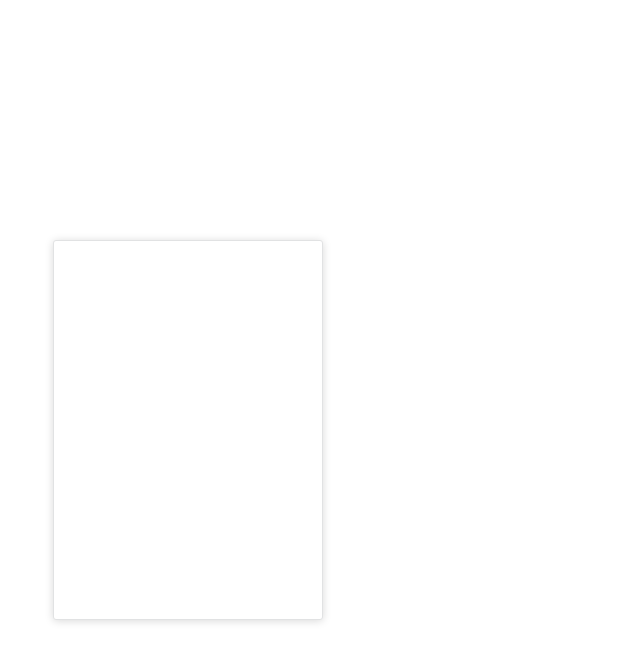
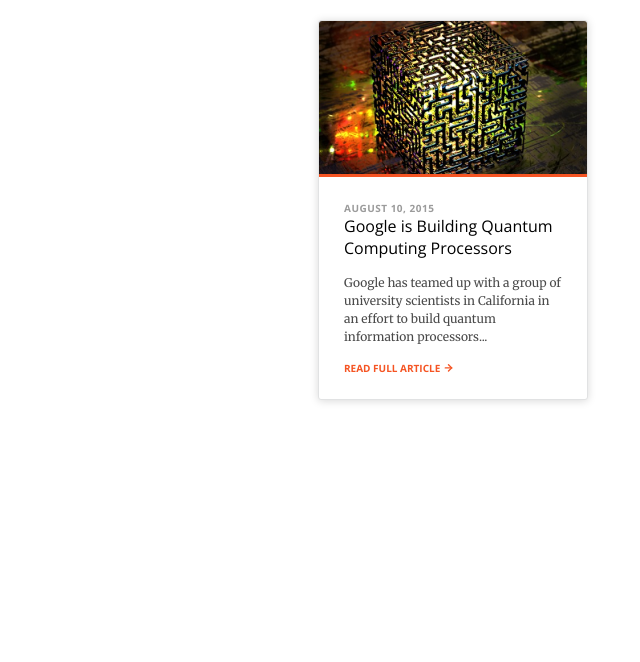
Before and after one commit to ted-palmer/Credera-UX-Card-Exercise, a plain HTML site: page index.html in a window 1280 px wide. Shown: the whole page, without its empty margins (187-827 px from the left). Drawn offline with nearby package versions, Linux system fonts and the light colour scheme.

Commit message:
Updated card styling and structure

```diff
--- a/index.css
+++ b/index.css
@@ -1,18 +1,10 @@
 
-.Container {
-    position: absolute;
+.card{
+    position: relative;
     width: 270px;
     height: 380px;
-    left: 120px;
-    top: 120px;
-}
-
-.Card {
-    position: absolute;
-    width: 270px;
-    height: 380px;
-    left: 120px;
-    top: 120px;
+    margin: auto;
+    margin-top: 20px;
 
     background: #FFFFFF;
     border: 1px solid #E1E2E3;
@@ -20,3 +12,99 @@
     box-shadow: 0px 1px 8px rgba(0, 0, 0, 0.154693);
     border-radius: 3px;
 }
+
+@media only screen and (max-width: 275px) {
+    .card{
+        width: 100%;
+        height: 100%;
+    }
+}
+
+.card-body{
+    padding: 24px 25px 25px 25px;
+}
+
+.accent{
+    position: absolute;
+    bottom: 0px;
+    width: 100%;
+    height: 3px;
+    background: #F55423;
+    z-index: 1;
+}
+
+.image-container{
+    position: relative;
+    height: 156px;
+    overflow: hidden;
+}
+
+.image{
+    object-fit: contain;
+    object-position: 50% 50%;
+    border-radius: 3px 3px 0px 0px;
+}
+
+.date{
+    font-family: Open Sans;
+    font-style: normal;
+    font-weight: bold;
+    font-size: 10px;
+    line-height: 14px;
+    letter-spacing: 0.5px;
+    color: #9B9B9B;
+}
+
+.title{
+    font-family: Open Sans;
+    font-size: 16px;
+    font-style: normal;
+    font-weight: 400;
+    line-height: 22px;
+    letter-spacing: 0px;
+    text-align: left;
+    margin-bottom: 15px;
+}
+
+.text{
+    font-family: Merriweather;
+    font-style: normal;
+    font-weight: normal;
+    font-size: 12px;
+    line-height: 18px;
+    color: #4A4A4A;
+    margin-bottom: 12px;
+}
+
+.card-link{
+    font-family: Open Sans;
+    font-style: normal;
+    font-weight: bold;
+    font-size: 10px;
+    line-height: 14px;
+    color: #F55423;
+    text-decoration: none;
+    margin-bottom: 12px;
+    padding-bottom: 12px;
+    cursor: pointer;
+}
+
+.card-link:hover {
+    color: rgb(213, 88, 71);
+}
+
+.card-link:hover > svg {
+    transform: translateX(3px);
+    transition: color 300ms ease 0s, transform 300ms ease-out 0s;
+    color: rgb(213, 88, 71);
+}
+
+.card-link > svg {
+    transition: color 300ms ease 0s, transform 300ms ease-in 0s;
+}
+
+
+p {
+    margin: 0;
+    padding: 0;
+}
--- a/index.html
+++ b/index.html
@@ -1,15 +1,53 @@
 <!DOCTYPE html>
 <html lang="en">
-  <head>
-    <title>Credera-UX-Card-Exercise</title>
-    <link rel="stylesheet" type="text/css" href="index.css" media="screen"/>
-  </head>
-  <body>
-    <div class="Container">
+
+<head>
+  <title>Credera-UX-Card-Exercise</title>
+  <link rel="stylesheet" type="text/css" href="index.css" media="screen" />
+  <link rel="preconnect" href="https://fonts.gstatic.com">
+  <link href="https://fonts.googleapis.com/css2?family=Merriweather&family=Open+Sans:wght@400;700&display=swap"
+    rel="stylesheet">
+</head>
+
+<body>
+  <div class="card">
+    <div class="image-container">
+      <img class="image" src="quantum_computer-shutterstock2.png" />
+      <div class="accent"></div>
+    </div>
+    <div class="card-body">
+      <p class="date">AUGUST 10, 2015</p>
+      <p class="title">Google is Building Quantum Computing Processors</p>
+      <p class="text">Google has teamed up with a group of university scientists in California in an effort to build
+        quantum information processors...</p>
+      <a class="card-link">
+        READ FULL ARTICLE
+        <svg xmlns="http://www.w3.org/2000/svg" width="11" height="11" viewBox="0 0 24 18" fill="none"
+          stroke="currentColor" stroke-width="3" stroke-linecap="round" stroke-linejoin="round"
+          class="internal-link__RightIcon-w9yj4j-0 eVrgV">
+          <line x1="5" y1="12" x2="19" y2="12"></line>
+          <polyline points="12 5 19 12 12 19"></polyline>
+        </svg>
+      </a>
+    </div>
+  </div>
+
+
+
+
+
+    <!-- <div class="Container">
         <div class="Card">
 
         </div>
-    </div>
+        <div class="mask">
+
+        </div>
+        <div class="IMAGE">
+            <img src="quantum_computer-shutterstock2.png" class="image"/>
+        </div>
+
+    </div> -->
 
 
 
```
Also changed, not shown: arrow_forward - material.svg (added), quantum_computer-shutterstock2.png (added).
